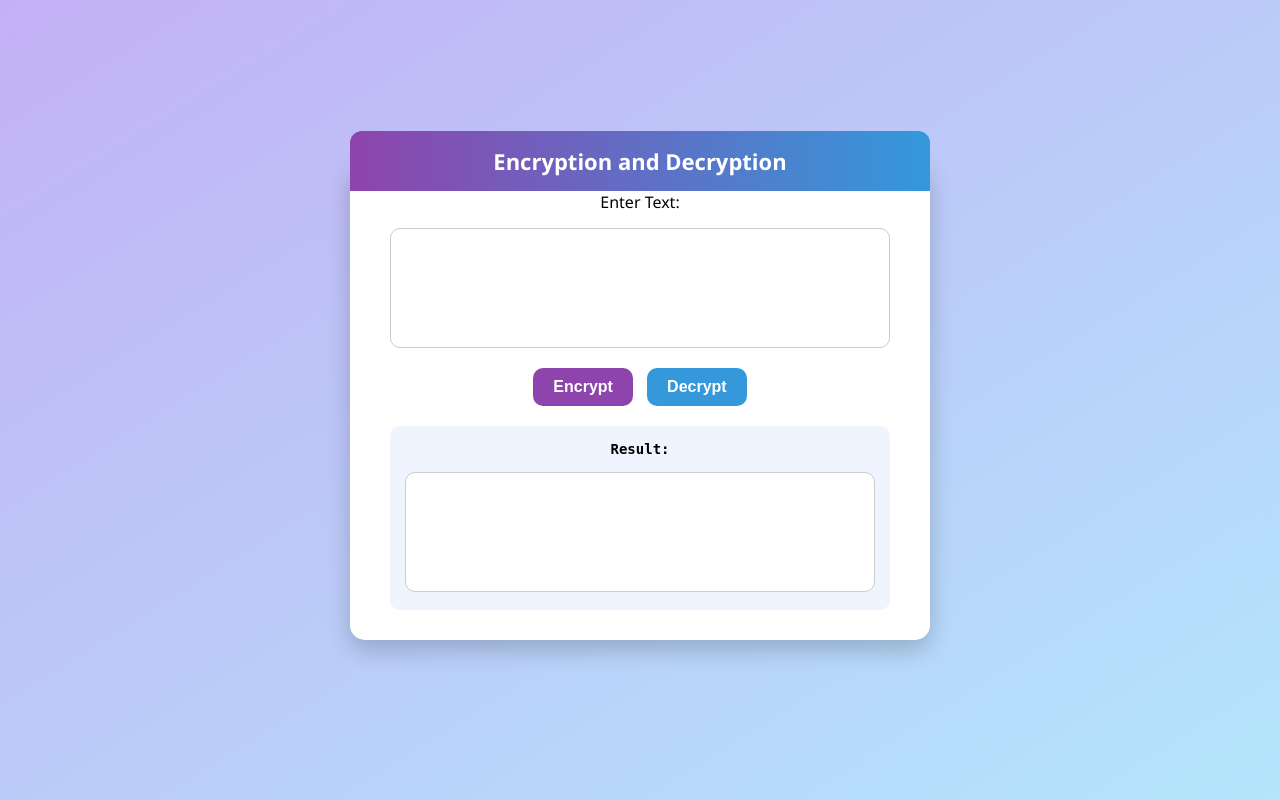
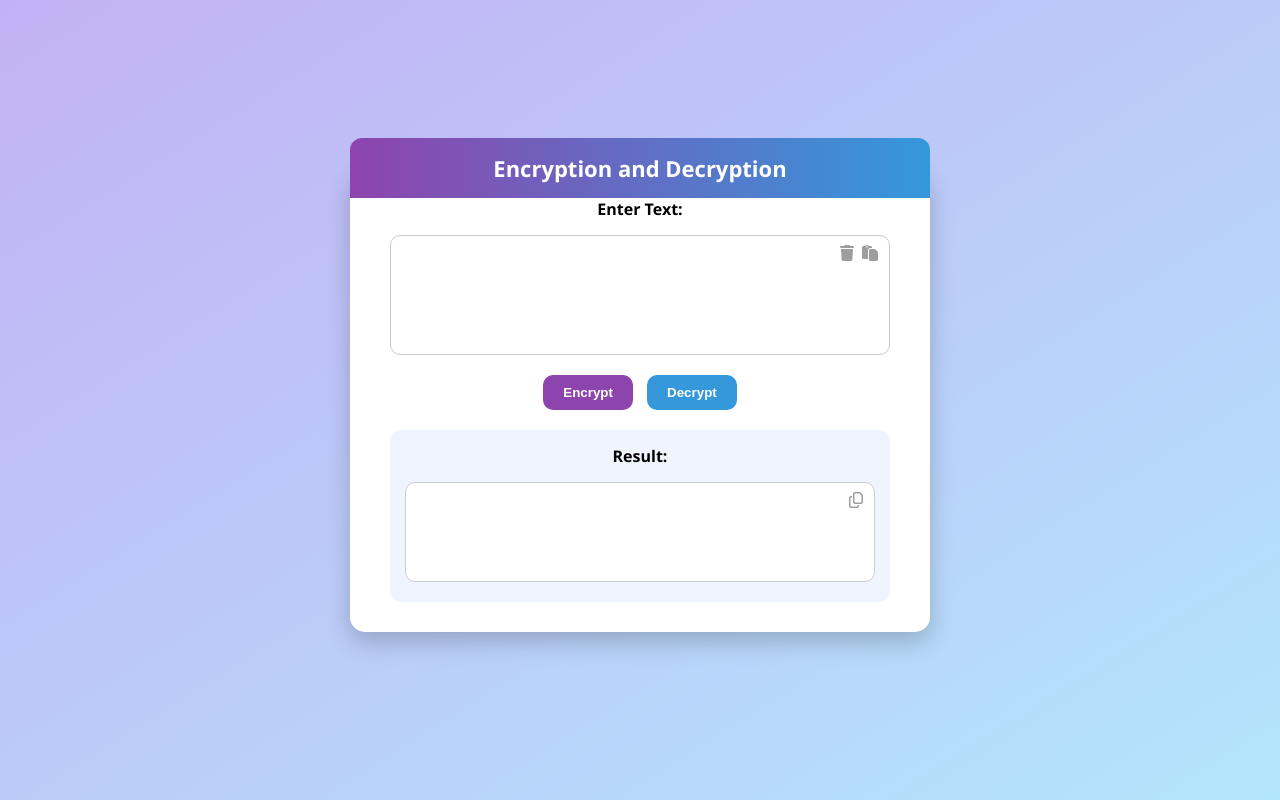
Before and after one commit to EmanEbrahim-137/Secure-Data-Transmission-System-using-AES-and-DES-Encryption, a Flask app: page / in a window 1280 px wide. Run offline with Flask 3, Linux system fonts and the light colour scheme.

Commit message:
Update index.html

```diff
--- a/templates/index.html
+++ b/templates/index.html
@@ -1,8 +1,13 @@
+
 <!DOCTYPE html>
 <html lang="en">
 <head>
 <meta charset="UTF-8">
 <title>Encryption and Decryption</title>
+
+<!-- Font Awesome Icons -->
+<link rel="stylesheet" href="https://cdnjs.cloudflare.com/ajax/libs/font-awesome/6.5.0/css/all.min.css">
+
 <style>
 body {
     font-family: 'Segoe UI', Tahoma, Geneva, Verdana, sans-serif;
@@ -35,78 +40,134 @@
     top: -30px;
     left: 0;
     right: 0;
-        margin: 0 auto;
 }
 
-    textarea {
+.textarea-wrapper {
+    position: relative;
+    margin-top: 15px;
+}
+
+.textarea-wrapper textarea {
     width: 100%;
     height: 120px;
     border-radius: 10px;
     border: 1px solid #ccc;
-        padding: 10px;
+    padding: 12px 45px 12px 12px;
     font-size: 16px;
     resize: none;
-        margin-top: 15px;
     box-sizing: border-box;
 }
 
-    button {
-        margin-top: 15px;
-        padding: 10px 20px;
+.icon-btn {
+    position: absolute;
+    top: 10px;
+    color: #9e9e9e;
     font-size: 16px;
-        border: none;
-        border-radius: 10px;
     cursor: pointer;
-        font-weight: bold;
-        transition: 0.3s;
+    transition: 0.2s;
 }
+
+.icon-btn:hover {
+    color: #555;
+}
+
+/* Icon positions */
+.icon-btn.paste { right: 12px; }
+.icon-btn.delete { right: 36px; }
+.icon-btn.copy  { right: 12px; }
 
 button.encrypt {
     background-color: #8e44ad;
     color: white;
+    margin-top: 15px;
     margin-right: 10px;
-    }
-
-    button.encrypt:hover {
-        background-color: #732d91;
+    padding: 10px 20px;
+    border-radius: 10px;
+    border: none;
+    cursor: pointer;
+    font-weight: bold;
 }
 
 button.decrypt {
     background-color: #3498db;
     color: white;
-    }
-
-    button.decrypt:hover {
-        background-color: #2c80b4;
+    margin-top: 15px;
+    padding: 10px 20px;
+    border-radius: 10px;
+    border: none;
+    cursor: pointer;
+    font-weight: bold;
 }
 
 .result {
     margin-top: 20px;
-        padding: 15px;
     background-color: #f0f4ff;
     border-radius: 10px;
-        word-wrap: break-word;
-        font-family: monospace;
-        font-size: 14px;
+    padding: 15px;
+}
+
+.result textarea {
+    height: 100px;
 }
 </style>
 </head>
+
 <body>
+
 <div class="container">
     <div class="title-box">Encryption and Decryption</div>
+
     <form method="post">
-        <label>Enter Text:</label>
-        <textarea name="text"></textarea>
-        <br>
+        <label><b>Enter Text:</b></label>
+
+        <!-- INPUT TEXTAREA -->
+        <div class="textarea-wrapper">
+            <textarea id="inputText" name="text">{{ text }}</textarea>
+
+            <i class="fa-solid fa-trash icon-btn delete"
+               onclick="clearInput()"
+               title="Delete"></i>
+
+            <i class="fa-solid fa-paste icon-btn paste"
+               onclick="pasteText()"
+               title="Paste"></i>
+        </div>
+
         <button type="submit" name="action" value="encrypt" class="encrypt">Encrypt</button>
         <button type="submit" name="action" value="decrypt" class="decrypt">Decrypt</button>
     </form>
 
+    <!-- RESULT TEXTAREA -->
     <div class="result">
-    <strong>Result:</strong>
-    <textarea readonly>{{ result }}</textarea>
+        <b>Result:</b>
+
+        <div class="textarea-wrapper">
+            <textarea id="resultText" readonly>{{ result }}</textarea>
+
+            <i class="fa-regular fa-copy icon-btn copy"
+               onclick="copyResult()"
+               title="Copy"></i>
+        </div>
+    </div>
 </div>
 
-</div>
+<script>
+function clearInput() {
+    document.getElementById("inputText").value = "";
+}
+
+function pasteText() {
+    navigator.clipboard.readText().then(text => {
+        document.getElementById("inputText").value = text;
+    });
+}
+
+function copyResult() {
+    const r = document.getElementById("resultText");
+    r.select();
+    document.execCommand("copy");
+}
+</script>
+
 </body>
 </html>
```
Lines whose indentation alone changed are shown as unchanged.
